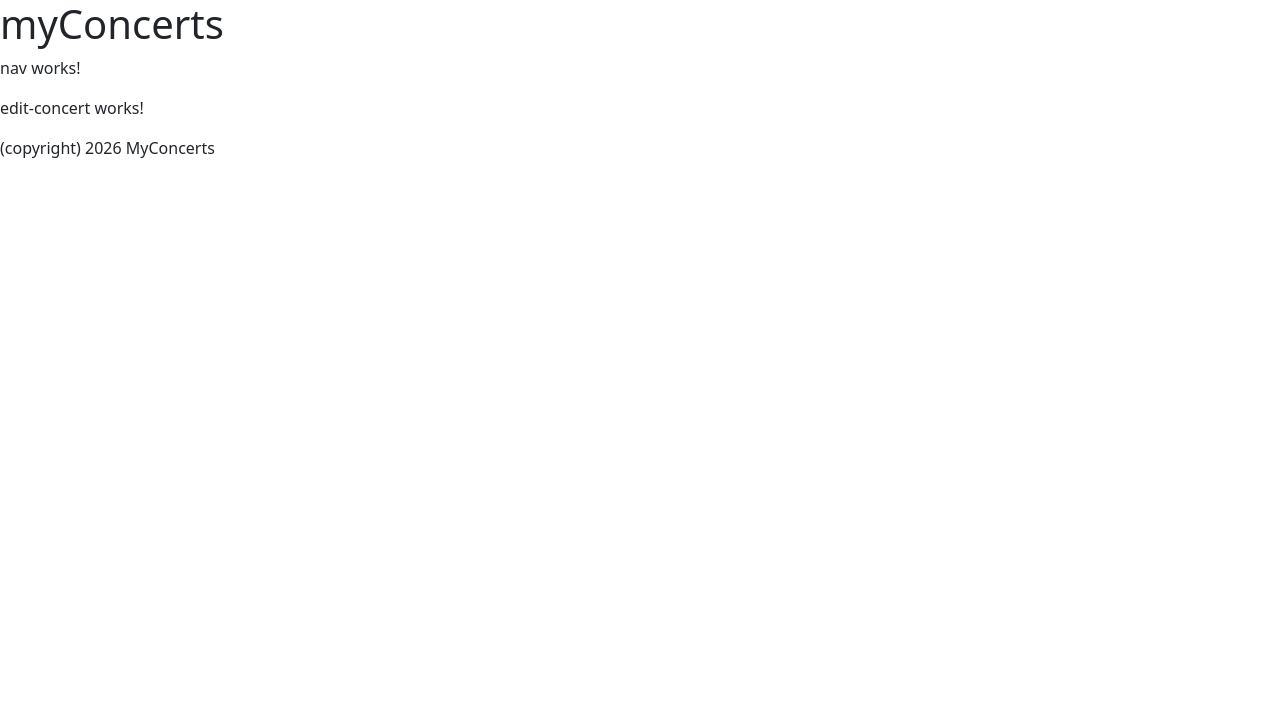
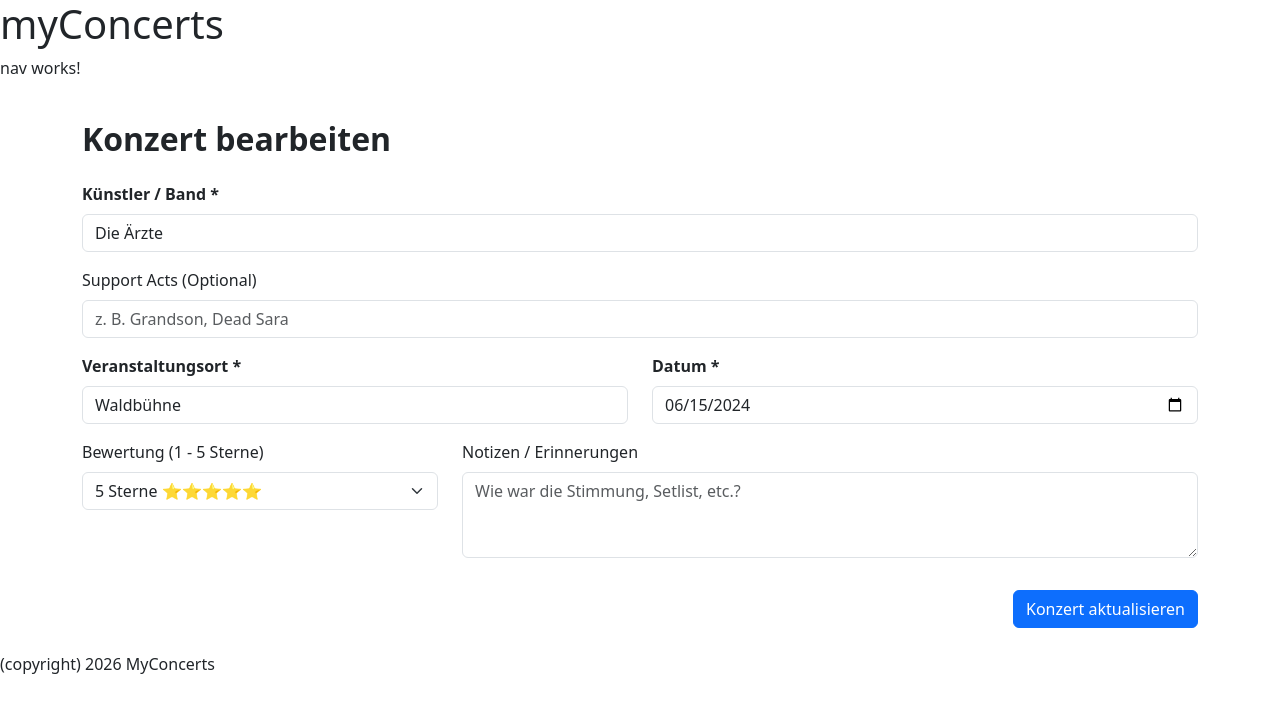
Before and after one commit to annika-schwarz/WebTech2026_abschlussprojekt, an Angular app in the folder myConcerts/: page /edit/1 in a window 1280 px wide. Shown: the top 712 px of the page. Built offline with nearby package versions, Linux system fonts and the light colour scheme; a web font is replaced by a local one.

Commit message:
Concert-eddit.ts und .html fertig

```diff
--- a/myConcerts/src/app/app.config.ts
+++ b/myConcerts/src/app/app.config.ts
@@ -1,11 +1,11 @@
 import { ApplicationConfig, provideBrowserGlobalErrorListeners } from '@angular/core';
-import { provideRouter } from '@angular/router';
+import { provideRouter, withComponentInputBinding } from '@angular/router';
 
 import { routes } from './app.routes';
 
 export const appConfig: ApplicationConfig = {
   providers: [
     provideBrowserGlobalErrorListeners(),
-    provideRouter(routes)
+    provideRouter(routes, withComponentInputBinding())
   ]
 };
--- a/myConcerts/src/app/components/concert-form/concert-form.html
+++ b/myConcerts/src/app/components/concert-form/concert-form.html
@@ -91,12 +91,12 @@
       }
     </div>
 
-    <!-- Kommentar / Notizen (Comments) -->
+    <!-- Kommentar / Notizen (Comment) -->
     <div class="col-md-8 mb-3">
-      <label for="comments" class="form-label">Notizen / Erinnerungen</label>
+      <label for="comment" class="form-label">Notizen / Erinnerungen</label>
       <textarea
-        id="comments"
-        formControlName="comments"
+        id="comment"
+        formControlName="comment"
         class="form-control"
         rows="3"
         placeholder="Wie war die Stimmung, Setlist, etc.?"
--- a/myConcerts/src/app/components/concert-form/concert-form.ts
+++ b/myConcerts/src/app/components/concert-form/concert-form.ts
@@ -32,7 +32,7 @@ export class ConcertFormComponent {
     venue: ['', Validators.required],
     date: ['', Validators.required],
     rating: [null as number | null, [Validators.min(1), Validators.max(5)]], // min und max für die Bewertung
-    comments: ['']
+    comment: ['']
   });
 
   // Schlüsselwort "constructor" ist eine spezielle Methode,
@@ -47,7 +47,7 @@ export class ConcertFormComponent {
           venue: data.venue,
           date: data.date,
           rating: data.rating ?? null, // null, wenn keine Bewertung vorhanden ist
-          comments: data.comment || '' // leerer String, wenn kein Kommentar vorhanden ist
+          comment: data.comment || '' // leerer String, wenn kein Kommentar vorhanden ist
         });
       }
     });
--- a/myConcerts/src/app/pages/edit-concert/edit-concert.html
+++ b/myConcerts/src/app/pages/edit-concert/edit-concert.html
@@ -1 +1,10 @@
-<p>edit-concert works!</p>
+<div class="container py-4">
+  <h2 class="fw-bold mb-4">Konzert bearbeiten</h2>
+
+  <!-- [initialData] schickt das Konzert via Signal ins Formular -->
+  <!-- (submitForm) fängt die aktualisierten Daten ab -->
+  <app-concert-form
+    [initialData]="concertToEdit()"
+    (submitForm)="onUpdate($event)"
+  />
+</div>
--- a/myConcerts/src/app/pages/edit-concert/edit-concert.ts
+++ b/myConcerts/src/app/pages/edit-concert/edit-concert.ts
@@ -1,9 +1,48 @@
-import { Component } from '@angular/core';
+import { Component, OnInit, inject, signal } from '@angular/core';
+import { ConcertFormComponent } from '../../components/concert-form/concert-form';
+import { ActivatedRoute, Router } from '@angular/router';
+import { ConcertService } from '../../services/concert';
+import { Concert } from '../../models/concert.model';
 
 @Component({
   selector: 'app-edit-concert',
-  imports: [],
+  imports: [ ConcertFormComponent ],
   templateUrl: './edit-concert.html',
   styleUrl: './edit-concert.css',
 })
-export class EditConcertComponent {}
+export class EditConcertComponent implements OnInit {
+
+  private route = inject(ActivatedRoute);
+  private router = inject(Router);
+  private concertService = inject(ConcertService);
+
+  // // Signal speichert das geladene Konzert (oder null, solange geladen wird)
+  concertToEdit = signal <Concert | null>(null);
+
+  ngOnInit(): void {
+
+    // ID des Konzerts aus der URL auslesen
+    const concertId = this.route.snapshot.paramMap.get('id');
+
+    if (concertId) {
+      const concert = this.concertService.getConcertById(concertId);
+      if (concert) {
+        this.concertToEdit.set(concert);  // gefundenes Konzert im Signal (bis jetzt null) speichern
+      }
+      else {
+        // Fallback zur Startseite, falls ID ungültig oder nicht existiert
+        this.router.navigate(['/']);
+      }
+    }
+  }
+
+  onUpdate(formData : Omit<Concert, 'id' | 'isPast'>): void {
+    const currentConcert = this.concertToEdit();
+    if (currentConcert) {   // prüft, ob das Signal ein Konzert enthält (nicht null)
+      this.concertService.updateConcert(currentConcert.id, formData);
+      this.router.navigate(['/']); // navigiert zur Startseite, nachdem das Konzert aktualisiert wurde
+    }
+  }
+
+
+}
--- a/myConcerts/src/app/services/concert.ts
+++ b/myConcerts/src/app/services/concert.ts
@@ -89,6 +89,12 @@ export class ConcertService {
   }
 
 
+  // Methode zum Abrufen eines Konzerts anhand der ID
+  getConcertById(concertID: string): Concert | undefined {
+    return this.concerts().find(concert => concert.id === concertID);
+  }
+
+
   // Methode zum Aktualisieren eines bestehenden Konzerts
   updateConcert(id: string, updatedData: Partial<Omit<Concert, 'id'>>): void {  //geschachtelter TypeScript Utility Type: Omit<Concert, 'id'> erstellt Typ, der alle Eigenschaften von Concert enthält, außer 'id'. Partial<Omit<Concert, 'id'>> macht alle Eigenschaften optional (?), sodass nur die zu aktualisierenden Felder übergeben werden müssen.
     const today = new Date().toISOString().split('T')[0];
```
Lines whose indentation alone changed are shown as unchanged.
